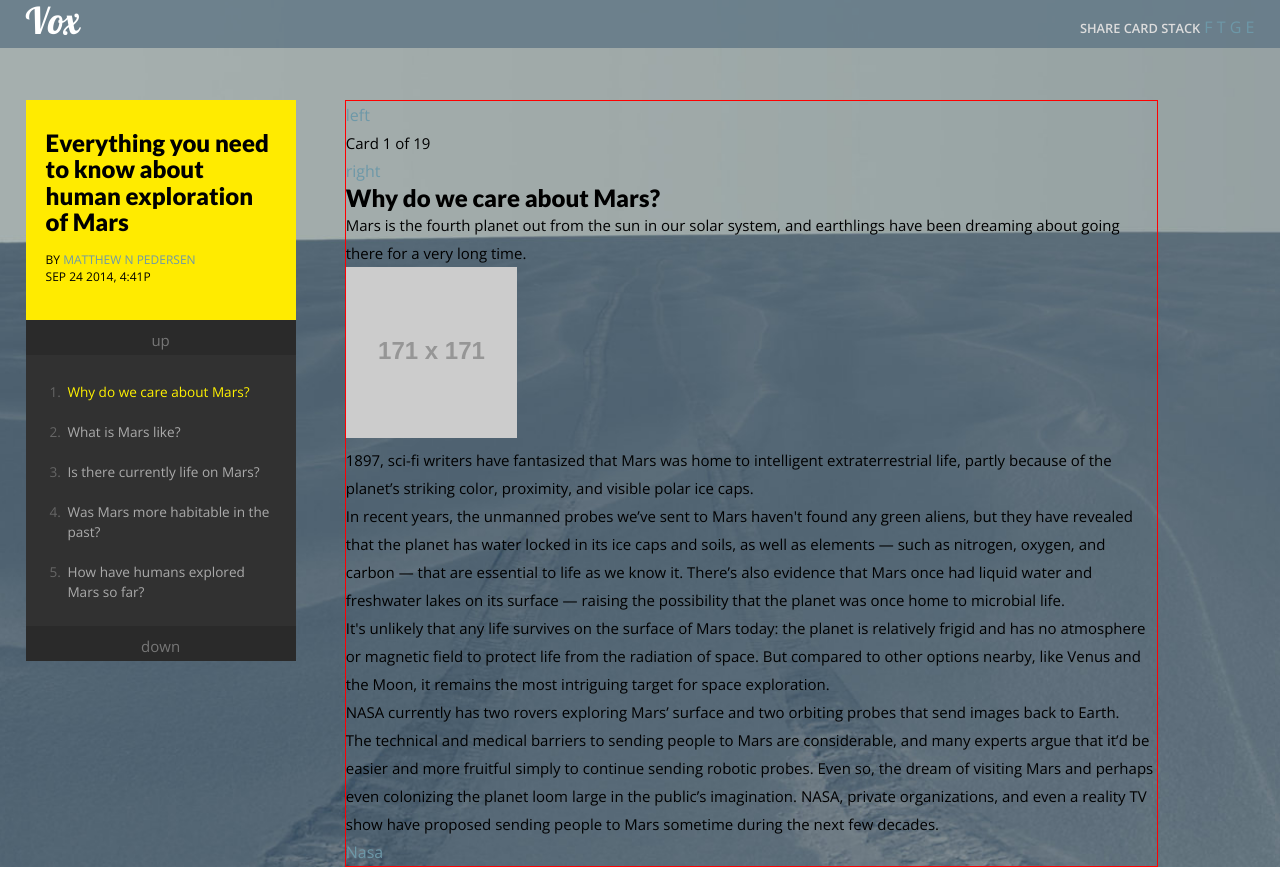
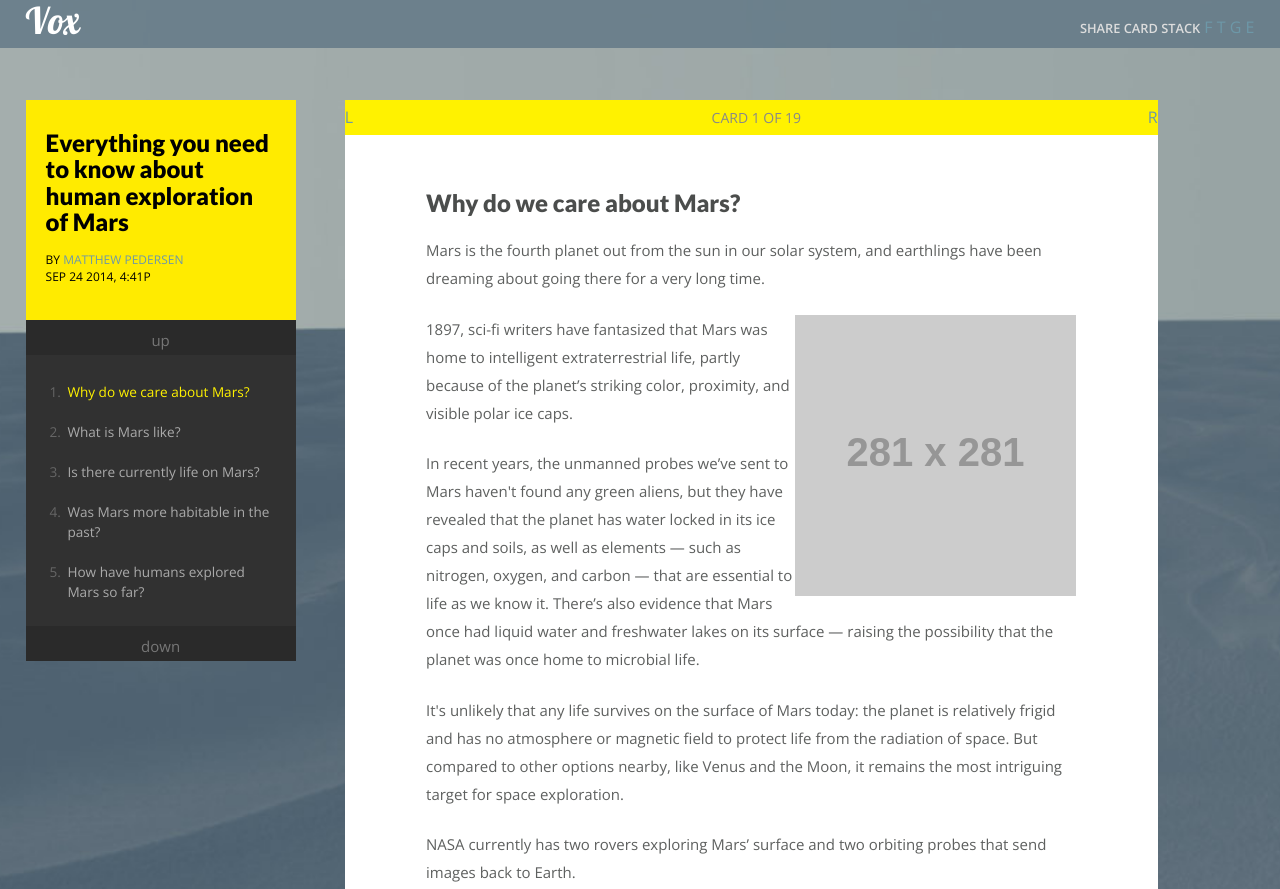
Before and after one commit to mpedersen2054/blog-template-clone, a plain HTML site: page index.html in a window 1280 px wide. Shown: the top 889 px of the page. Before the commit the page ends 867 px from the top, so only its background shows below. Drawn offline with nearby package versions, Linux system fonts and the light colour scheme; placeholder pictures from the web are drawn by us.

Commit message:
add initial styles for main article section

```diff
--- a/css/partials/_general.sass
+++ b/css/partials/_general.sass
@@ -1,5 +1,5 @@
 [class*="-col"]
-  border: 1px solid red
+  // border: 1px solid red
   margin-top: 100px
 
 .three-col
@@ -26,3 +26,6 @@
 
 .pull-right
   float: right
+
+.pull-left
+  float: left
--- a/css/pieces/_side-navigation.sass
+++ b/css/pieces/_side-navigation.sass
@@ -1,6 +1,6 @@
 .side-nav
   .side-nav-header
-    height: 220px
+    min-height: 220px
     padding: 30px 20px 20px
     background: $sidebar-header-bg
     h2
--- a/css/pieces/_top-navigation.sass
+++ b/css/pieces/_top-navigation.sass
@@ -5,6 +5,7 @@
   top: 0
   left: 0
   padding: 6px 0
+  z-index: 1000
 
   .logo
     font-family: 'Lobster', cursive
--- a/css/style.sass
+++ b/css/style.sass
@@ -9,3 +9,40 @@
 // pieces
 @import 'pieces/top-navigation'
 @import 'pieces/side-navigation'
+
+article
+  background-color: #fff
+  margin-bottom: 70px
+
+  .top-pager
+    position: relative
+    background-color: $main-yellow
+    height: 35px
+    padding-top: 3px
+    color: $main-meta-grey
+    z-index: 1
+    .previous
+      display: inline-block
+    .card-count
+      display: inline-block
+      position: relative
+      left: 44.1%
+      text-transform: uppercase
+      font-size: 14px
+    .next
+      display: inline-block
+
+  .content
+    color: $main-text
+    line-height: 1.75em
+    min-height: 28em
+    margin-top: 0
+    padding: 55px 10% 25px
+
+    .headline
+      color: $main-header
+      line-height: 1.1em
+      margin-bottom: 20px
+
+    p
+      margin: 0 0 1.5em 0
--- a/index.html
+++ b/index.html
@@ -37,7 +37,7 @@
         <div class="side-nav-header">
           <h2>Everything you need to know about human exploration of Mars</h2>
           <div class="side-nav-meta">
-            <p>By <a href="#">Matthew N Pedersen</a></p>
+            <p>By <a href="#">Matthew Pedersen</a></p>
             <p><time>Sep 24 2014, 4:41p</time></p>
           </div>
         </div>
@@ -56,9 +56,9 @@
     <div class="eight-col">
       <article>
         <div class="top-pager">
-          <a href="#" class="previous">left</a>
+          <a href="#" class="previous pull-left">L</a>
           <p class="card-count"> Card 1 of 19</p>
-          <a href="#" class="next">right</a>
+          <a href="#" class="next pull-right">R</a>
         </div>
 
         <div class="content">
@@ -66,8 +66,8 @@
           <p>
             Mars is the fourth planet out from the sun in our solar system, and earthlings have been dreaming about going there for a very long time.
           </p>
-          <div class="align-right">
-            <img src="http://placehold.it/171x171" alt="Mars">
+          <div class="pull-right">
+            <img src="http://placehold.it/281x281" alt="Mars">
           </div>
           <p>
             1897, sci-fi writers have fantasized that Mars was home to intelligent extraterrestrial life, partly because of the planet’s striking color, proximity, and visible polar ice caps.
```
Also changed, not shown: css/style.css, 1 other file.
